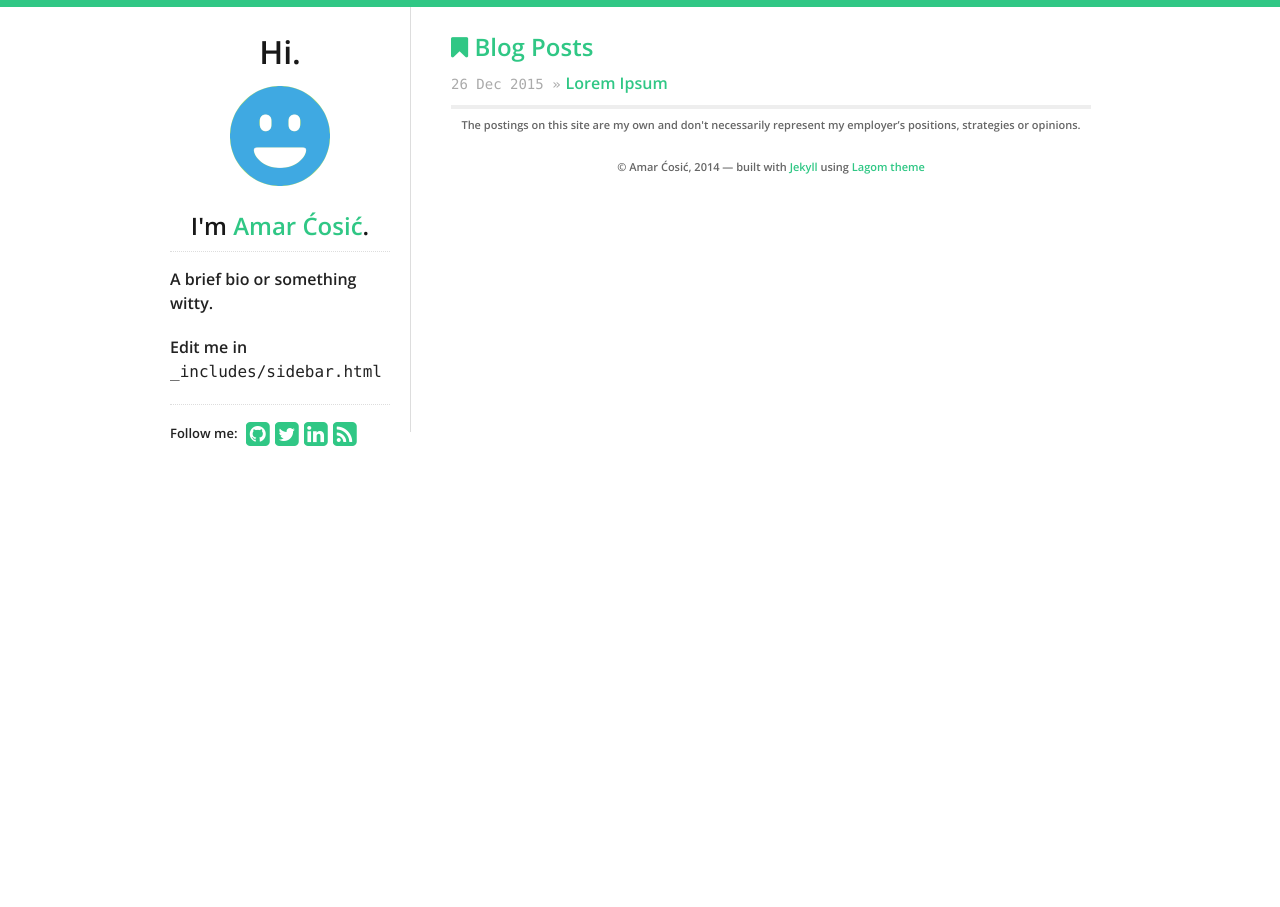
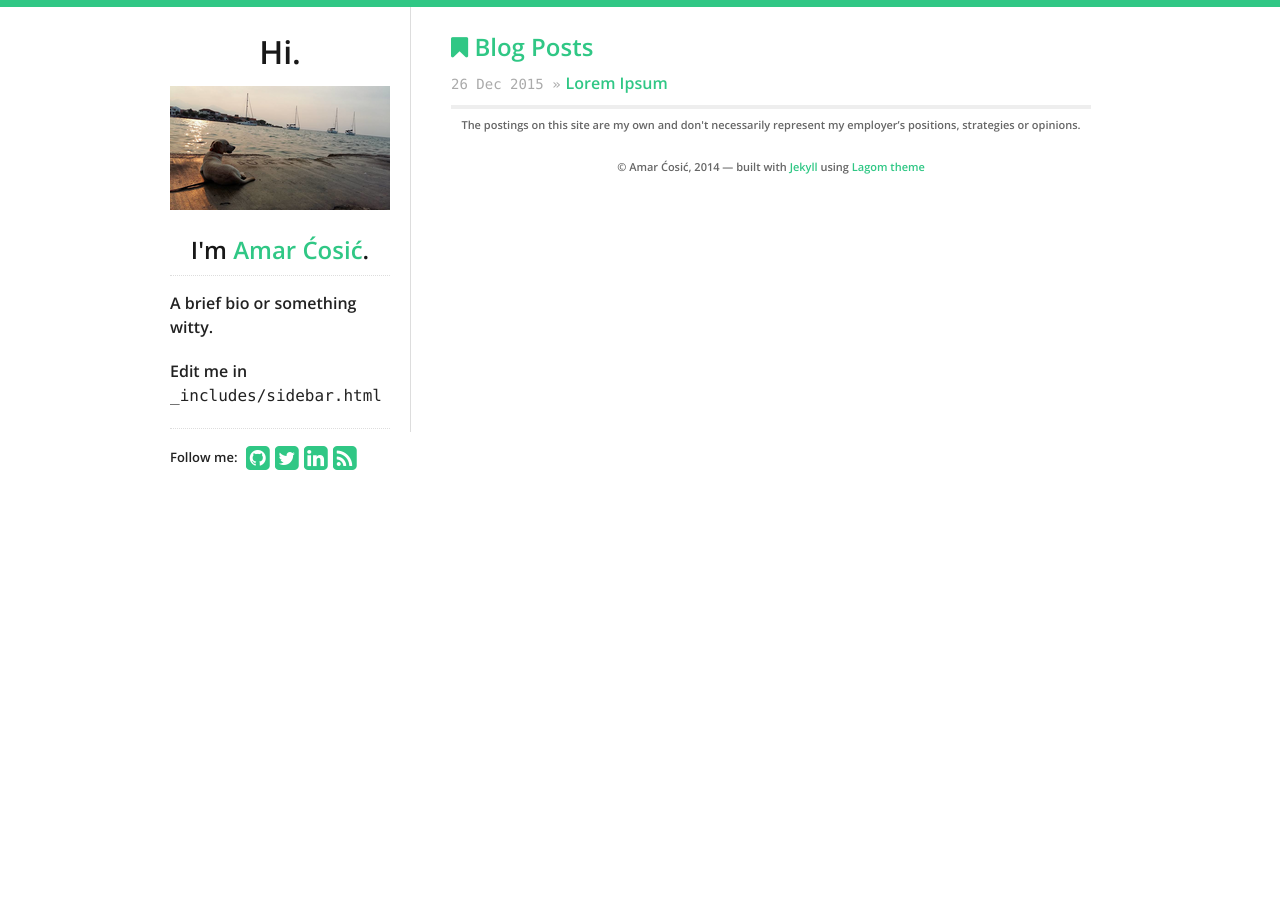
Before and after one commit to amarc/amarc.github.io, a Jekyll site: the page built from index.html, in a window 1280 px wide. Built offline with Jekyll 4.4.1, drawn with Linux system fonts in a browser that asks for light colours; nearby versions of some CDN libraries.

Commit message:
Adding logo #5

```diff
--- a/_includes/sidebar.html
+++ b/_includes/sidebar.html
@@ -4,7 +4,7 @@
     {% if site.data.theme.social.gravatar %}
     <img src="http://www.gravatar.com/avatar/{{ site.data.theme.social.gravatar }}?s=200" id="gravatar" alt="My photo"/>
     {% else %}
-    <img src="/logo.png" id="logo" alt="Blog logo"/>
+    <img src="/logo1.png" id="logo" alt="Blog logo"/>
     {% endif %}
   </a>
   <h2>I'm <a href="/">{{ site.data.theme.name }}</a>.</h2>
```
Also changed, not shown: logo1.png (added).
